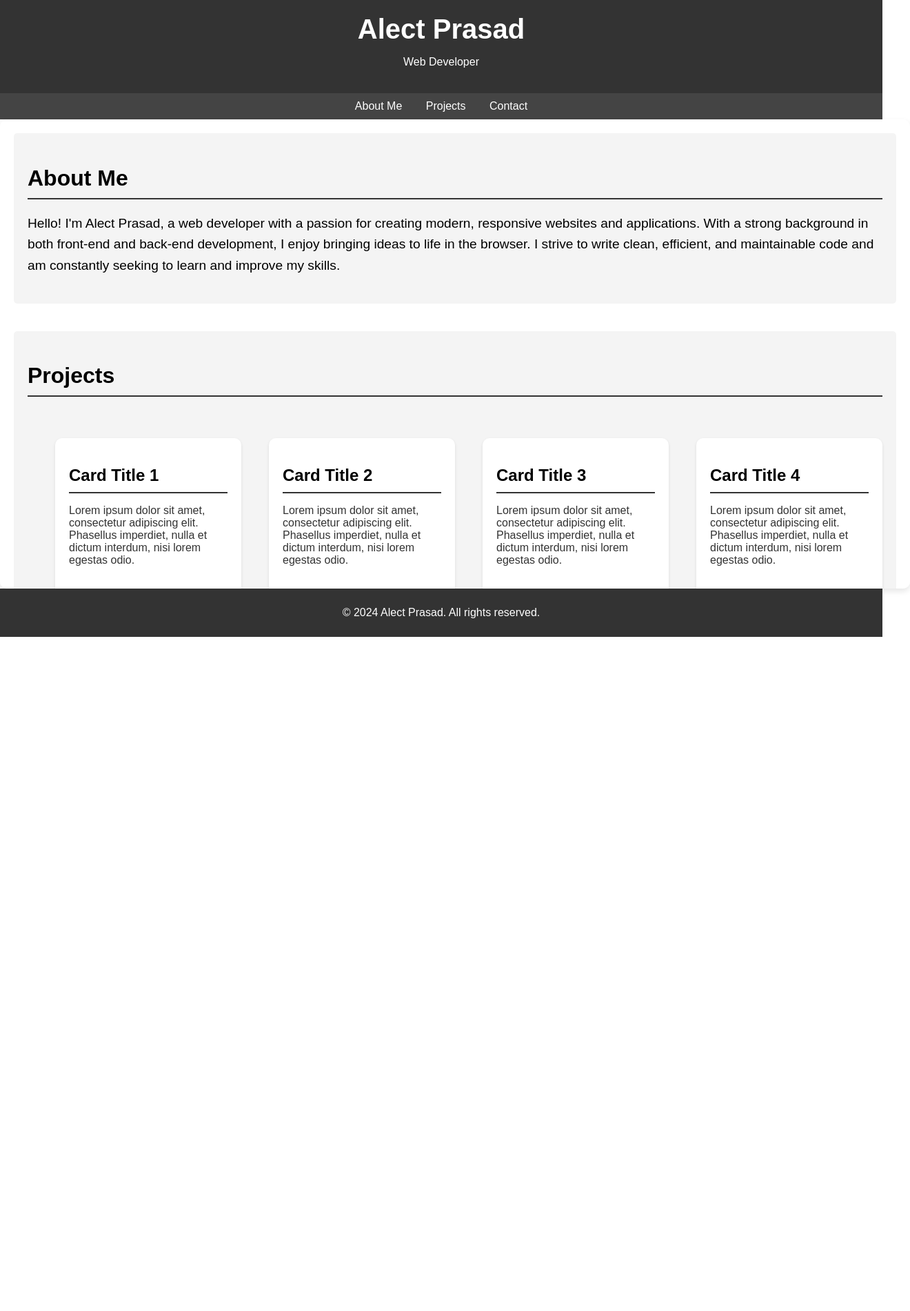
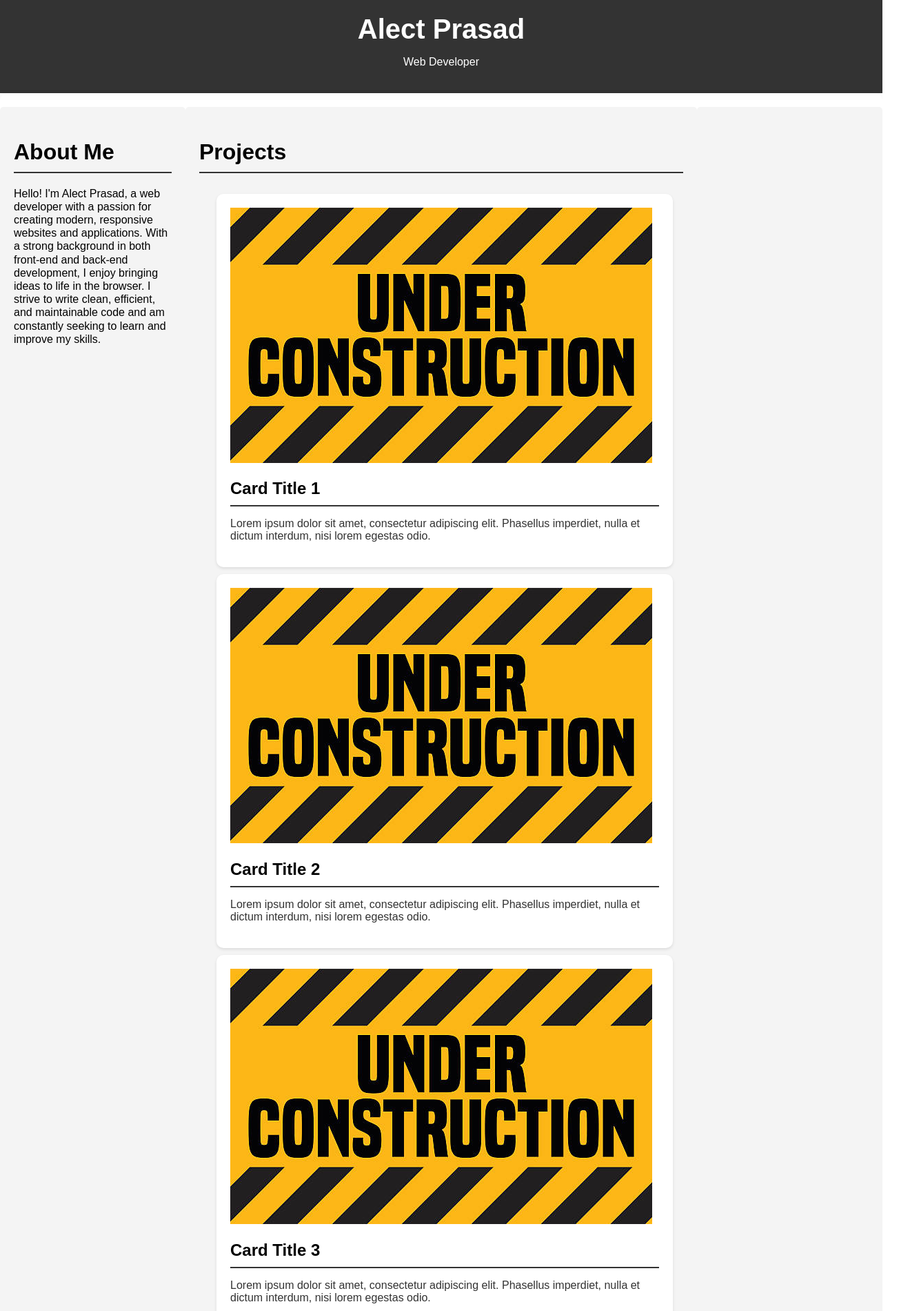
Before and after one commit to alectprasad/alectprasad.github.io, a plain HTML site: page index.html in a window 1280 px wide. Shown: the top 1900 px of the page at 69% size, 1320 px wide, since content can reach past the window. Before the commit the page ends 923 px from the top, so only its background shows below. Drawn offline with Linux system fonts and the light colour scheme.

Commit message:
layout changes

```diff
--- a/index.html
+++ b/index.html
@@ -5,6 +5,7 @@
     <meta name="viewport" content="width=device-width, initial-scale=1.0">
     <title>Alect Prasad | Portfolio</title>
     <link rel="stylesheet" href="styles.css">
+    <script src="scripts.js" async></script>
 </head>
 <body>
 
@@ -12,12 +13,6 @@
     <h1>Alect Prasad</h1>
     <p>Web Developer</p>
 </header>
-
-<nav>
-    <a href="#about">About Me</a>
-    <a href="#projects">Projects</a>
-    <a href="#contact">Contact</a>
-</nav>
 
 <div class="container">
     <section id="about" class="section about">
@@ -29,18 +24,22 @@
         <h2>Projects</h2>
         <div class="gallery">
             <div class="card">
+                <img src="./assets/wip.jpg">
                 <h2>Card Title 1</h2>
                 <p>Lorem ipsum dolor sit amet, consectetur adipiscing elit. Phasellus imperdiet, nulla et dictum interdum, nisi lorem egestas odio.</p>
             </div>
             <div class="card">
+                <img src="./assets/wip.jpg">
                 <h2>Card Title 2</h2>
                 <p>Lorem ipsum dolor sit amet, consectetur adipiscing elit. Phasellus imperdiet, nulla et dictum interdum, nisi lorem egestas odio.</p>
             </div>
             <div class="card">
+                <img src="./assets/wip.jpg">
                 <h2>Card Title 3</h2>
                 <p>Lorem ipsum dolor sit amet, consectetur adipiscing elit. Phasellus imperdiet, nulla et dictum interdum, nisi lorem egestas odio.</p>
             </div>
             <div class="card">
+                <img src="./assets/wip.jpg">
                 <h2>Card Title 4</h2>
                 <p>Lorem ipsum dolor sit amet, consectetur adipiscing elit. Phasellus imperdiet, nulla et dictum interdum, nisi lorem egestas odio.</p>
             </div>
@@ -49,20 +48,10 @@
     </section>
 
     <section id="contact" class="section contact">
-        <h2>Contact</h2>
-        <form action="mailto:alectprasad.official@gmail.com" method="post" enctype="text/plain">
-            <label for="name">Name:</label>
-            <input type="text" id="name" name="name" required>
-            <label for="email">Email:</label>
-            <input type="email" id="email" name="email" required>
-            <label for="message">Message:</label>
-            <textarea id="message" name="message" rows="5" required></textarea>
-            <button type="submit">Send Message</button>
-        </form>
     </section>
 
 </div>
-
+<button id="scrollToTopBtn" title="Go to top">↑</button>
 <footer>
     <p>&copy; 2024 Alect Prasad. All rights reserved.</p>
 </footer>
--- a/scripts.js
+++ b/scripts.js
@@ -0,0 +1,21 @@
+// Get the button
+let scrollToTopBtn = document.getElementById("scrollToTopBtn");
+
+// When the user scrolls down 20px from the top of the document, show the button
+window.onscroll = function() {
+  scrollFunction();
+};
+
+function scrollFunction() {
+  if (document.body.scrollTop > 20 || document.documentElement.scrollTop > 20) {
+    scrollToTopBtn.style.display = "block";
+  } else {
+    scrollToTopBtn.style.display = "none";
+  }
+}
+
+// When the user clicks on the button, scroll to the top of the document
+scrollToTopBtn.onclick = function() {
+  document.body.scrollTop = 0; // For Safari
+  document.documentElement.scrollTop = 0; // For Chrome, Firefox, IE and Opera
+};
--- a/styles.css
+++ b/styles.css
@@ -9,6 +9,7 @@ body {
 }
 header {
     background: #333;
+    width: 100%;
     color: #fff;
     padding: 20px 0;
     text-align: center;
@@ -17,24 +18,11 @@ header h1 {
     margin: 0;
     font-size: 2.5em;
 }
-nav {
-    background: #444;
-    padding: 10px;
-    text-align: center;
-}
-nav a {
-    color: #fff;
-    margin: 0 15px;
-    text-decoration: none;
-}
-nav a:hover {
-    text-decoration: underline;
-}
 .container {
     width: 100%;
-    height: 80vh;
     overflow-y: auto;
-    padding: 20px;
+    display:flex;
+    padding: 20px 0;
     background-color: #fff;
     border-radius: 10px;
     box-shadow: 0 4px 8px rgba(0, 0, 0, 0.1);
@@ -50,65 +38,49 @@ nav a:hover {
 }
 .gallery{
     width: 100%;
-    height: 80vh;
     overflow-y: auto;
-    padding: 20px;
+    padding: 5px;
     display: flex;
     justify-content: center;
+    flex-direction: column;
 }
 .about, .projects, .contact {
     background: #f4f4f4;
     padding: 20px;
     border-radius: 5px;
 }
+.about, .contact {
+    flex:1;
+}
+.projects {
+    flex:2;
+}
 .about p {
-    font-size: 1.2em;
-    line-height: 1.6em;
+    font-size: 1em;
+    line-height: 1.2em;
 }
 .card {
     padding: 20px;
-    margin: 20px;
+    margin: 5px 20px;
     background-color: #fff;
     border-radius: 10px;
     box-shadow: 0 2px 4px rgba(0, 0, 0, 0.1);
+    transition: transform 0.3s ease, box-shadow 0.3s ease;
 }
-
 .card h2 {
     margin-bottom: 10px;
     font-size: 1.5em;
 }
-
 .card p {
     font-size: 1em;
     color: #333;
 }
-
+.card:hover {
+    transform: translateY(-10px);
+    box-shadow: 0 4px 15px rgba(0, 0, 0, 0.2);
+}
 .card:last-child {
     margin-bottom: 0;
-}
-.contact form {
-    display: flex;
-    flex-direction: column;
-}
-.contact label {
-    margin-bottom: 5px;
-}
-.contact input, .contact textarea {
-    padding: 10px;
-    margin-bottom: 15px;
-    border: 1px solid #ccc;
-    border-radius: 5px;
-}
-.contact button {
-    padding: 10px 20px;
-    border: none;
-    background: #333;
-    color: #fff;
-    border-radius: 5px;
-    cursor: pointer;
-}
-.contact button:hover {
-    background: #555;
 }
 footer {
     background: #333;
@@ -116,3 +88,24 @@ footer {
     text-align: center;
     padding: 10px 0;
 }
+#scrollToTopBtn {
+    width: 50px;
+    height: 50px;
+    font-weight: bold;
+    display: none; /* Hidden by default */
+    position: fixed; /* Fixed/sticky position */
+    bottom: 20px; /* Place the button at the bottom */
+    right: 30px; /* Place the button 30px from the right */
+    z-index: 99; /* Make sure it does not overlap */
+    border: none; /* Remove borders */
+    outline: none; /* Remove outline */
+    background-color: #555; /* Set a background color */
+    color: white; /* Text color */
+    cursor: pointer; /* Add a mouse pointer on hover */
+    padding: 15px; /* Some padding */
+    border-radius: 100%; /* Make it round */
+    font-size: 18px; /* Increase font size */
+}
+#scrollToTopBtn:hover {
+    background-color: #333; /* Darker background on hover */
+}
```
Also changed, not shown: assets/wip.jpg (added).
